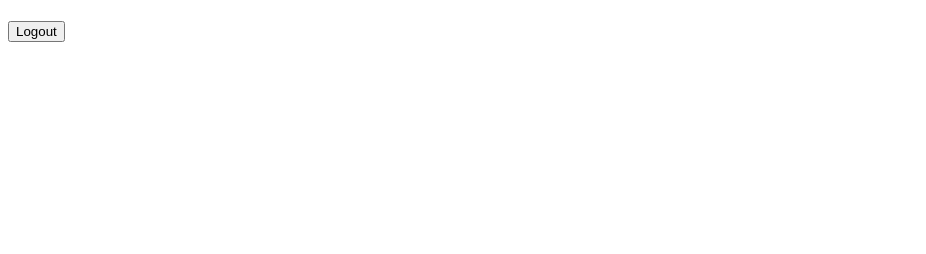
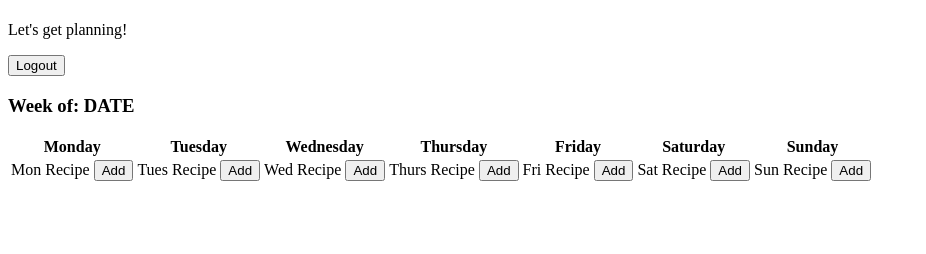
Before and after one commit to JenniferFulton/menu_maker, a Django app: template menu/planner/templates/home_page.html in a window 1280 px wide. Shown: the part 46-300 px from the top of the page, without its empty margins (0-926 px from the left). Run offline with Django 3.2, Linux system fonts and the light colour scheme; the template is opened without the code that fills it, so the values that code supplies are empty.

Commit message:
an outline/shell of the features within the project added to the home page

```diff
--- a/menu/planner/templates/home_page.html
+++ b/menu/planner/templates/home_page.html
@@ -8,8 +8,48 @@
 </head>
 <body>
     <h2>Welcome {{user.first_name}}!</h2>
+    <p>Let's get planning!</p>
 
     <!-- logout route clears session and returns to login page (functioning) -->
     <button onclick='location.href="/logout"'>Logout</button>
+
+    <div class="week">
+        <!-- this will display the week a looks view with the menu the user has select -->
+        <h3>Week of: DATE</h3>
+        <table>
+            <thead>
+                <th>Monday</th>
+                <th>Tuesday</th>
+                <th>Wednesday</th>
+                <th>Thursday</th>
+                <th>Friday</th>
+                <th>Saturday</th>
+                <th>Sunday</th>
+            </thead>
+            <tbody>
+                <td>Mon Recipe
+                    <button>Add</button>
+                </td>
+                <td>Tues Recipe
+                    <button>Add</button>
+                </td>
+                <td>Wed Recipe
+                    <button>Add</button>
+                </td>
+                <td>Thurs Recipe
+                    <button>Add</button>
+                </td>
+                <td>Fri Recipe
+                    <button>Add</button>
+                </td>
+                <td>Sat Recipe
+                    <button>Add</button>
+                </td>
+                <td>Sun Recipe
+                    <button>Add</button>
+                </td>
+            </tbody>
+        </table>
+    </div>
 </body>
 </html>
--- a/menu/planner/views.py
+++ b/menu/planner/views.py
@@ -9,6 +9,6 @@ def home_page(request):
     #will be redirected to home page once logged in or registered
     active_user = User.objects.get(id = request.session['user'])
     context = {
-
+        'user': active_user
     }
-    return render(request,'home_page.html')
+    return render(request,'home_page.html', context)
```
